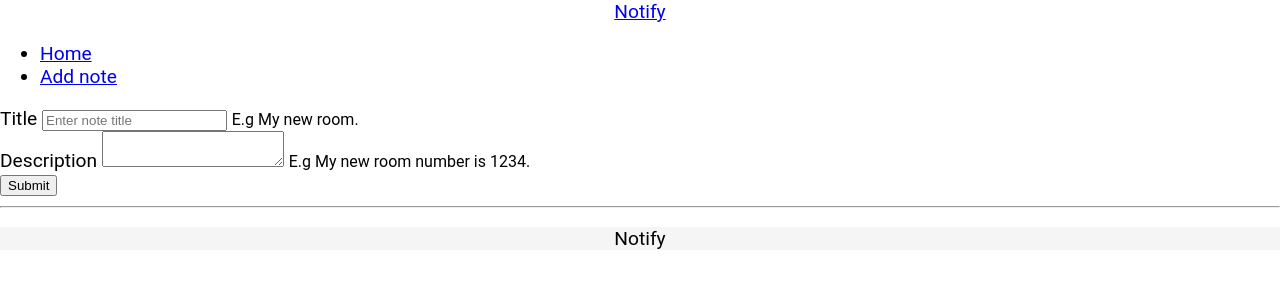
After one commit to Jicxer/CS-361, a Flask app: page /add-note in a window 1280 px wide. The commit adds this page. Shown: the top 300 px of the page. Run offline with Flask 2, Linux system fonts and the light colour scheme; some libraries are stand-ins or nearby versions.

Commit message:
Updated the html sheet

```diff
--- a/app.py
+++ b/app.py
@@ -1,16 +1,73 @@
+import os
+import datetime
 from flask import Flask
 from flask import request, Flask
 from flask import request,Flask,render_template,redirect
 from flask_pymongo import PyMongo
 
+
 app = Flask(__name__)
-app.config["MONGO_URI"] = "mongodb://localhost:27017/flaskCrashCourse"
+app.config["MONGO_URI"] = "mongodb://localhost:27017/"
 mongo = PyMongo(app)
 
-if __name__ == "__main__":
-    app.run(debug=True)
 
 
 @app.route('/')
 def home():
-    return "<p>The home page</p>"
+    return render_template("/pages/home.html",homeIsActive=True,addNoteIsActive=False)
+
+
+@app.route("/add-note", methods=['GET','POST'])
+def addNote():
+    if(request.method == "GET"):
+
+        return render_template("pages/add-note.html",homeIsActive=False,addNoteIsActive=True)
+
+    elif (request.method == "POST"):
+
+        # get the fields data
+        title = request.form['title']
+        description = request.form['description']
+        createdAt = datetime.datetime.now()
+
+
+
+        return redirect("/")
+
+@app.route('/edit-note', methods=['GET','POST'])
+def editNote():
+
+    if request.method == "GET":
+
+        # get the id of the note to edit
+        noteId = request.args.get('form')
+
+
+
+        # direct to edit note page
+        return render_template('pages/edit-note.html')
+
+    elif request.method == "POST":
+
+        #get the data of the note
+        noteId = request.form['_id']
+        title = request.form['title']
+        description = request.form['description']
+
+
+
+        return redirect("/")
+
+@app.route('/delete-note', methods=['POST'])
+def deleteNote():
+
+    # get the id of the note to delete
+    noteId = request.form['_id']
+
+    # delete from the database
+
+    # redirect to home page
+    return redirect("/")
+
+if __name__ == "__main__":
+    app.run(debug=True ,port=8080)
--- /dev/null
+++ b/static/styles/style.css
@@ -0,0 +1,23 @@
+body {
+    font-family: 'Roboto', sans-serif;
+    margin: 0;
+    font-size: larger;
+}
+
+.navbar-brand{
+    align-items: center;
+    display: flex;
+    flex-direction: column;
+}
+
+.navbar-banner{
+    align-items: center;
+    display: flex;
+}
+
+.text-center{
+    display: flex;
+    align-items: center;
+    flex-direction: column;
+    background: whitesmoke;
+}
--- a/base.html
+++ b/templates/base.html
@@ -1,23 +1,19 @@
 <!DOCTYPE html>
 <html lang="en">
 	<head>
+		<link >
 		<meta charset="UTF-8" />
 		<meta http-equiv="X-UA-Compatible" content="IE=edge" />
 		<meta name="viewport" content="width=device-width, initial-scale=1.0" />
-		<link
-			rel="stylesheet"
-			href="https://maxcdn.bootstrapcdn.com/bootstrap/4.0.0/css/bootstrap.min.css"
-			integrity="sha384-Gn5384xqQ1aoWXA+058RXPxPg6fy4IWvTNh0E263XmFcJlSAwiGgFAW/dAiS6JXm"
-			crossorigin="anonymous"
-		/>
+		<link rel= "stylesheet" type= "text/css" href= "{{ url_for('static',filename='styles/style.css') }}">
 
 		<title>{% block title%} {% endblock %}</title>
 	</head>
 	<body>
-		<nav class="navbar navbar-expand-lg navbar-light bg-light">
-			<a class="navbar-brand" href="#">Notes app</a>
-			<div class="collapse navbar-collapse" id="navbarSupportedContent">
-				<ul class="navbar-nav mx-auto">
+		<nav class="navbar banner">
+			<a class="navbar-brand" href="#">Notify</a>
+			<div class="navbar-collapse" id="navbarSupportedContent">
+				<ul class="navbar-nav">
 					<li class="nav-item {{ 'active' if homeIsActive == True }}">
 						<a class="nav-link" href="/">Home</a>
 					</li>
@@ -30,7 +26,7 @@
 		{% block content %} {% endblock %}
 		<footer>
 			<hr />
-			<p class="text-center">Notes app</p>
+			<p class="text-center">Notify</p>
 		</footer>
 	</body>
 </html>
--- /dev/null
+++ b/templates/pages/add-note.html
@@ -0,0 +1,42 @@
+{% extends 'base.html'%} {% block title %} Add note {% endblock %} {% block
+    content %}
+    <div class="container mt-5 mb-5 px-10 ">
+        <div class="row">
+            <div class="col-md-6 offset-md-3">
+                <form method="POST" action="/add-note">
+                    <div class="form-group">
+                        <label for="title">Title</label>
+                        <input
+                            type="text"
+                            class="form-control"
+                            id="title"
+                            aria-describedby="noteTitle"
+                            placeholder="Enter note title"
+                            name="title"
+                            required
+                        />
+                        <small id="noteTitle" class="form-text text-muted"
+                            >E.g My new room.</small
+                        >
+                    </div>
+                    <div class="form-group">
+                        <label for="description">Description</label>
+                        <textarea
+                            id="description"
+                            name="description"
+                            class="form-control"
+                            placeholder="Some description"
+                            aria-describedby="description"
+                            required
+                        >
+                        </textarea>
+                        <small id="description" class="form-text text-muted"
+                            >E.g My new room number is 1234.</small
+                        >
+                    </div>
+                    <button type="submit" class="btn btn-primary">Submit</button>
+                </form>
+            </div>
+        </div>
+    </div>
+    {% endblock %}
```
Also changed, not shown: templates/pages/edit-notes.html (added, +45 -0 lines), templates/pages/home.html (added, +34 -0 lines), README.md, 1 other file.
